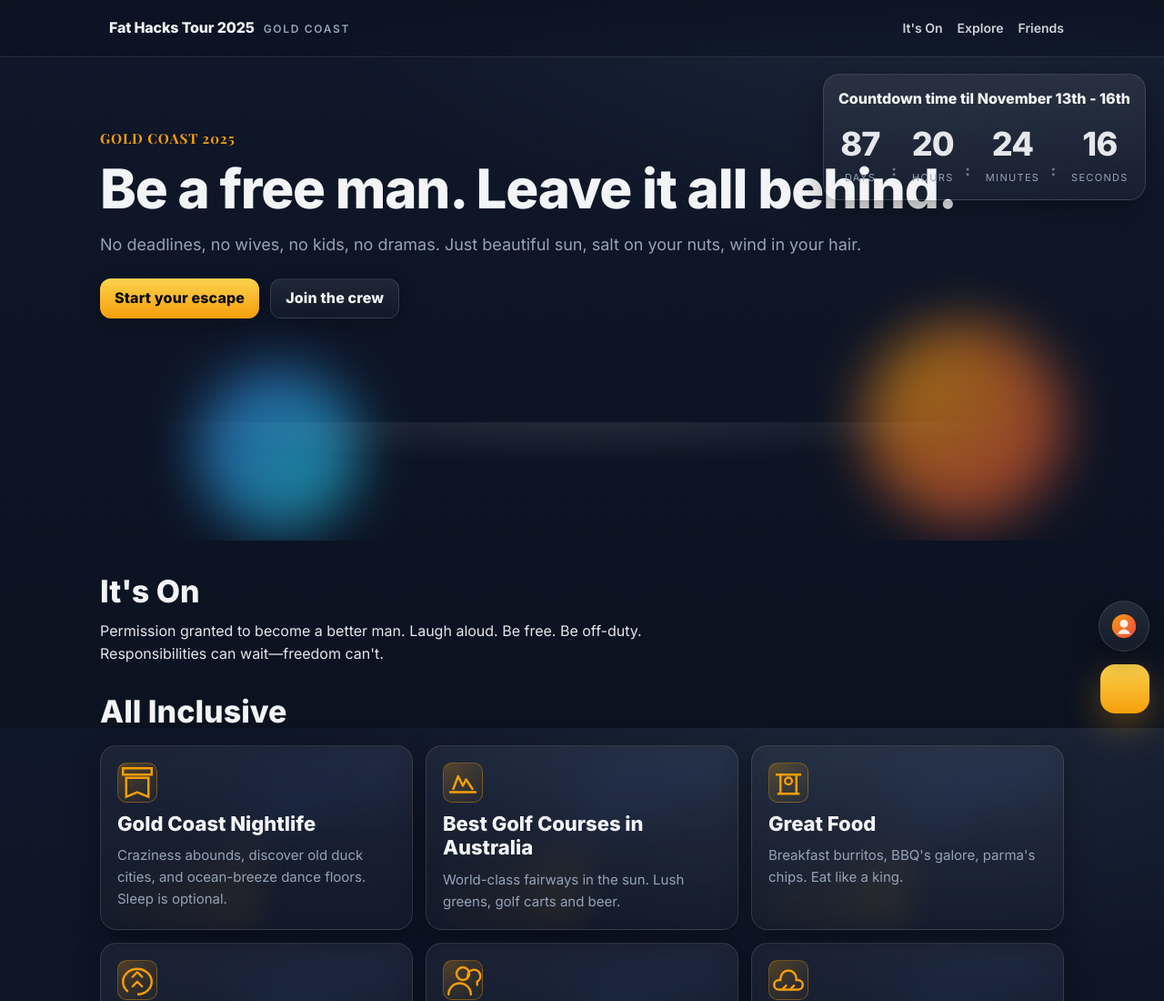
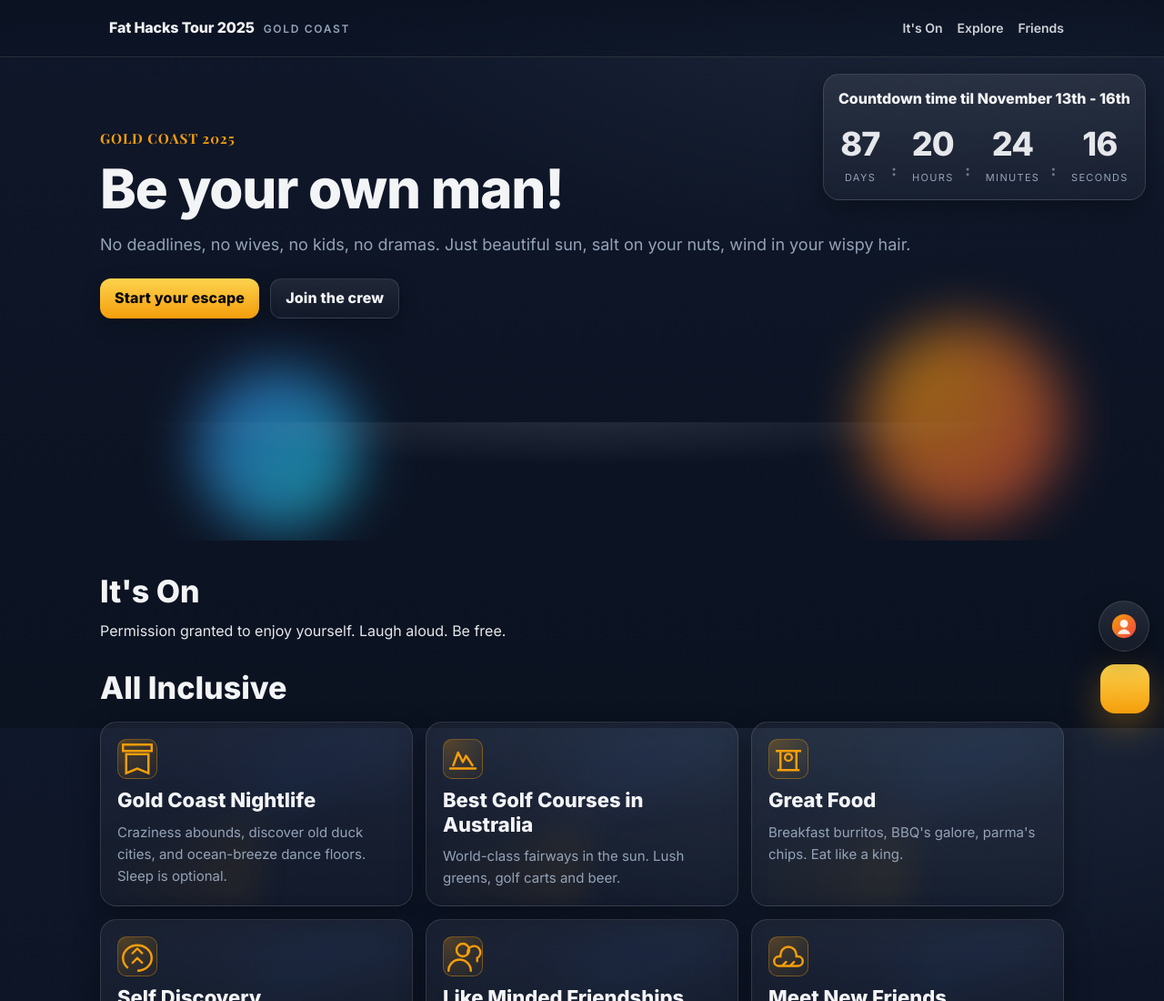
Before and after one commit to GaryBary/FatHacks-2025-Web, a website: page index.html in a window 1280 px wide. Shown: the top 1100 px of the page at 91% size. Drawn offline with nearby package versions, Linux system fonts and the light colour scheme.

Commit message:
Update index.html

```diff
--- a/index.html
+++ b/index.html
@@ -35,9 +35,9 @@
           <div class="hero-copy">
             <h1>
               <span class="eyebrow">Gold Coast 2025</span>
-              Be a free man. Leave it all behind.
+              Be your own man!
             </h1>
-            <p class="lede">No deadlines, no wives, no kids, no dramas. Just beautiful sun, salt on your nuts, wind in your hair.</p>
+            <p class="lede">No deadlines, no wives, no kids, no dramas. Just beautiful sun, salt on your nuts, wind in your wispy hair.</p>
             <div class="cta-row">
               <a class="btn btn-primary" href="#sections">Start your escape</a>
               <a class="btn btn-ghost" href="#friendships">Join the crew</a>
@@ -65,7 +65,7 @@
       <section id="manifesto" class="manifesto">
         <div class="container">
           <h2>It's On</h2>
-          <p>Permission granted to become a better man. Laugh aloud. Be free. Be off-duty. Responsibilities can wait&mdash;freedom can't.</p>
+          <p>Permission granted to enjoy yourself. Laugh aloud. Be free.</p>
         </div>
       </section>
       <section id="sections" class="sections">
```
